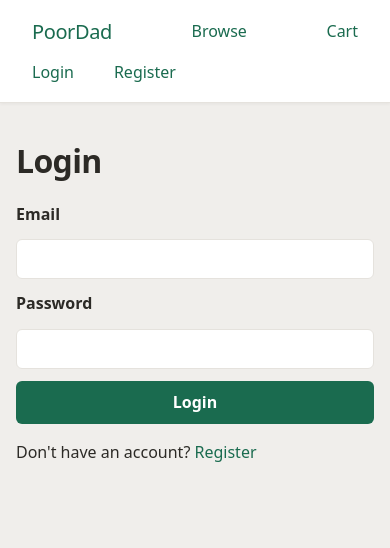
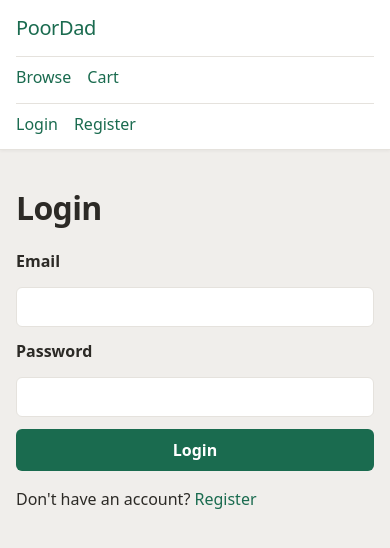
Before and after one commit to 1533U/PoorDad, a FastAPI app: page /auth/login in a window 390 px wide. Shown: the top 548 px of the page. Run offline with FastAPI, Linux system fonts and the light colour scheme; some libraries are stand-ins or nearby versions.

Commit message:
Polish nav layout and harden theme tokens.
Group nav links for mobile stacking without JS, and add layout/focus tokens so future retheming stays confined to :root in app.css.

Co-authored-by: Cursor <cursoragent@cursor.com>

```diff
--- a/static/css/app.css
+++ b/static/css/app.css
@@ -1,6 +1,6 @@
 /* ==========================================================================
    PoorDad — single source of truth for app styling.
-   Change variables below to retheme the whole app.
+   Retheme: edit :root variables only; components reference tokens below.
    ========================================================================== */
 
 :root {
@@ -12,6 +12,8 @@
   --color-border: #e5e2dd;
   --color-primary: #1a6b4f;
   --color-primary-hover: #145c44;
+  --color-primary-ring: rgba(26, 107, 79, 0.12);
+  --color-on-solid: #fff;
   --color-danger: #c23d3d;
   --color-danger-hover: #a03333;
   /* Flash */
@@ -38,6 +40,10 @@
   --font-size-lg: 1.25rem;
   --font-size-brand: 1.25rem;
   --line-height: 1.6;
+  /* Layout */
+  --layout-max-width: 640px;
+  --layout-gutter: var(--spacing-lg);
+  --breakpoint-sm: 36rem;
   /* Borders & shadow */
   --radius: 8px;
   --radius-sm: 6px;
@@ -76,31 +82,43 @@ a:hover {
 
 /* Layout */
 .app-container {
-  max-width: 640px;
+  max-width: var(--layout-max-width);
   margin: var(--spacing-2xl) auto;
-  padding: 0 var(--spacing-lg);
+  padding: 0 var(--layout-gutter);
 }
 
 /* Nav */
 .app-nav {
   background: var(--color-surface);
-  padding: var(--spacing-lg) var(--spacing-2xl);
+  padding: var(--spacing-md) var(--layout-gutter);
   border-bottom: var(--border);
   box-shadow: var(--shadow-sm);
   display: flex;
+  flex-wrap: wrap;
   align-items: center;
   justify-content: space-between;
+  gap: var(--spacing-md) var(--spacing-xl);
+}
+
+.app-nav__brand {
+  flex: 1 1 auto;
+}
+
+.app-nav__links,
+.app-nav__account {
+  display: flex;
   flex-wrap: wrap;
-  gap: var(--spacing-md);
+  align-items: center;
+  gap: var(--spacing-md) var(--spacing-lg);
 }
 
 .app-nav a {
-  margin-left: var(--spacing-xl);
   font-weight: 500;
+  text-decoration: none;
 }
 
-.app-nav a:first-of-type {
-  margin-left: 0;
+.app-nav a:hover {
+  text-decoration: underline;
 }
 
 .app-brand {
@@ -109,10 +127,22 @@ a:hover {
   letter-spacing: -0.02em;
 }
 
-.app-nav-user {
-  display: flex;
-  align-items: center;
-  gap: var(--spacing-lg);
+.app-nav__name {
+  color: var(--color-text-muted);
+  font-size: var(--font-size-sm);
+}
+
+@media (max-width: 36rem) {
+  .app-nav {
+    flex-direction: column;
+    align-items: stretch;
+  }
+
+  .app-nav__links,
+  .app-nav__account {
+    padding-top: var(--spacing-sm);
+    border-top: var(--border);
+  }
 }
 
 /* Headings */
@@ -152,7 +182,7 @@ h1 {
 .app-form textarea:focus {
   outline: none;
   border-color: var(--color-primary);
-  box-shadow: 0 0 0 3px rgba(26, 107, 79, 0.12);
+  box-shadow: 0 0 0 3px var(--color-primary-ring);
 }
 
 .app-form textarea {
@@ -164,7 +194,7 @@ h1 {
 .btn {
   padding: 0.65rem var(--spacing-xl);
   background: var(--color-primary);
-  color: var(--color-surface);
+  color: var(--color-on-solid);
   border: none;
   border-radius: var(--radius-sm);
   font-size: var(--font-size-base);
@@ -187,7 +217,7 @@ h1 {
   font-size: var(--font-size-sm);
   font-weight: 500;
   background: var(--color-danger);
-  color: var(--color-surface);
+  color: var(--color-on-solid);
   border: none;
   border-radius: var(--radius-sm);
   font-family: inherit;
@@ -463,3 +493,7 @@ a.tag-chip:hover {
   display: inline-block;
   margin-bottom: var(--spacing-lg);
 }
+
+.link-clear {
+  font-size: var(--font-size-sm);
+}
--- a/templates/base.html
+++ b/templates/base.html
@@ -7,16 +7,20 @@
     <link rel="stylesheet" href="/static/css/app.css" />
   </head>
   <body>
-    <nav class="app-nav">
-      <a href="/" class="app-brand">PoorDad</a>
-      <a href="/products">Browse</a>
-      <a href="/cart">Cart{% if cart_count|default(0) > 0 %} ({{ cart_count }}){% endif %}</a>
-      <div class="app-nav-user">
+    <nav class="app-nav" aria-label="Main">
+      <div class="app-nav__brand">
+        <a href="/" class="app-brand">PoorDad</a>
+      </div>
+      <div class="app-nav__links">
+        <a href="/products">Browse</a>
+        <a href="/cart">Cart{% if cart_count|default(0) > 0 %} ({{ cart_count }}){% endif %}</a>
+      </div>
+      <div class="app-nav__account">
         {% if user %}
           <a href="/orders">My orders</a>
           <a href="/products/my">My products</a>
           <a href="/products/new">Add product</a>
-          <span>{{ user.name }}</span>
+          <span class="app-nav__name">{{ user.name }}</span>
           <a href="/auth/logout">Logout</a>
         {% else %}
           <a href="/auth/login">Login</a>
```
Also changed, not shown: README.md.
